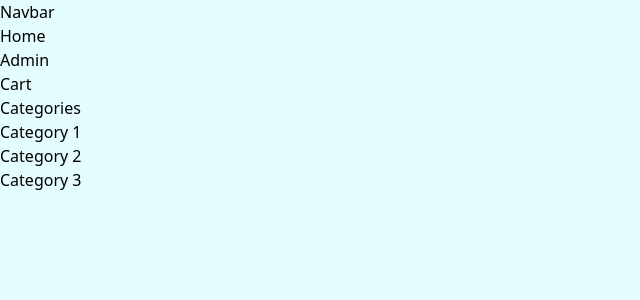
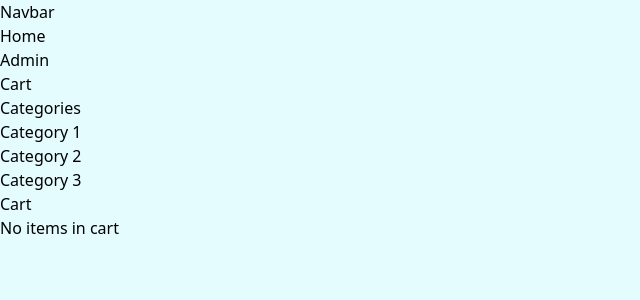
Before and after one commit to arghya2801/e-commerce, a React (Vite) app in the folder client/: page /cart in a window 1280 px wide. Shown: the top 300 px of the page, without its empty margins (0-640 px from the left). Built offline with nearby package versions, Linux system fonts and the light colour scheme.

Commit message:
Created cart page

```diff
--- a/client/src/routes/Cart.jsx
+++ b/client/src/routes/Cart.jsx
@@ -1,12 +1,30 @@
 import React from 'react'
 import Navbar from '../components/Navbar.jsx'
 import Sidebar from '../components/Sidebar.jsx'
+import Item from '../components/Item.jsx'
 
 const Cart = () => {
   return (
     <>
       <Navbar />
       <Sidebar />
+      <div className='ml-80 py-4 mr-10'>
+        <h1 className='text-2xl font-semibold'>Cart</h1>
+        <div className='grid grid-cols-3 gap-4 mt-4'>
+          {localStorage.getItem('cartItems') ?
+            JSON.parse(localStorage.getItem('cartItems')).map((item, i) => (
+              <Item
+                key={`${item.name}-${i}`}
+                name={item.name}
+                price={item.price}
+                category={item.category}
+                description={item.description}
+                quantity={item.quantity}
+              />
+            )) : <p className='col-span-3 text-center'>No items in cart</p>
+          }
+        </div>
+      </div>
     </>
   )
 }
```
